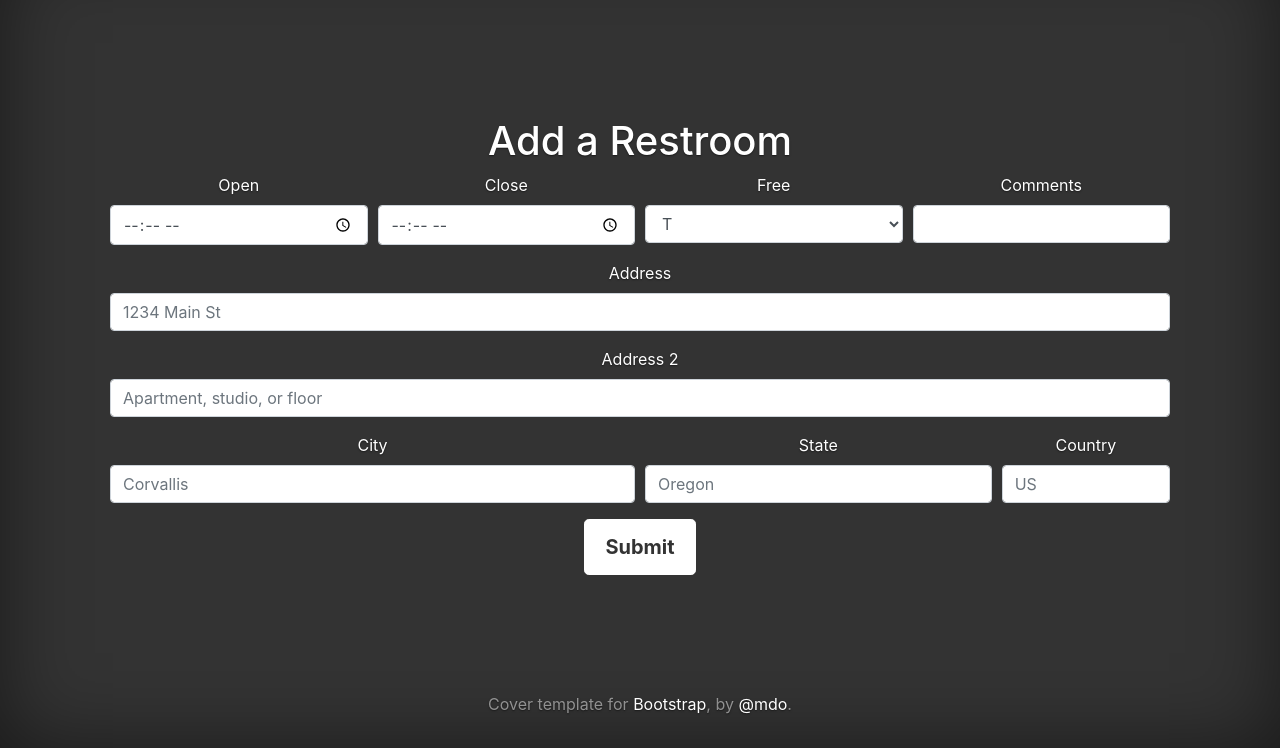
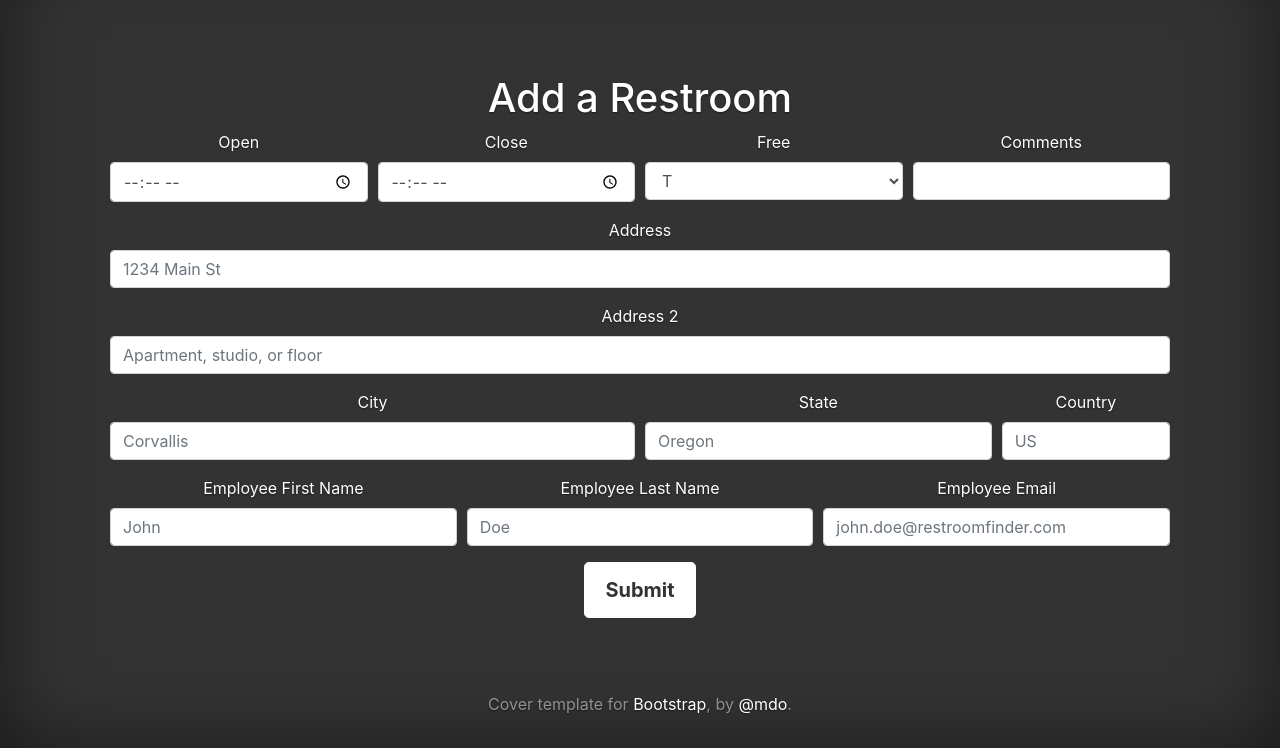
Before and after one commit to edyeung4/Restroom_Finder, a Flask app: page /employee_add in a window 1280 px wide. Shown: the part 52-800 px from the top of the page. Run offline with Flask 2, Linux system fonts and the light colour scheme; data that the repository does not hold is empty; some libraries are stand-ins or nearby versions.

Commit message:
Updates to employee_add.html for Better DB Support
Added text fields for employee first name, last name, email address
in order to find existing employees for RestroomsEmployees insertion.

This could later be removed and dynamically add the employeeID based
on last login? Might be more effort than desired for now.

```diff
--- a/templates/employee_add.html
+++ b/templates/employee_add.html
@@ -75,6 +75,19 @@
               <label for="inputState">Country</label>
               <input type="text" class="form-control" name="country" id="inputCountry" placeholder="US">
             </div>
+            <div class="form-group col-md-4">
+              <label for="inputFirstName">Employee First Name</label>
+              <input type="text" class="form-control" name="firstName" id="inputFname" placeholder="John">
+            </div>
+            <div class="form-group col-md-4">
+              <label for="inputLastName">Employee Last Name</label>
+              <input type="text" class="form-control" name="lastName" id="inputLname" placeholder="Doe">
+            </div>
+            <div class="form-group col-md-4">
+              <label for="inputEmail">Employee Email</label>
+              <input type="text" class="form-control" name="email" id="inputEmail" placeholder="john.doe@restroomfinder.com">
+            </div>
+
           </div>
           <button type="submit" class="btn btn-lg btn-secondary">Submit</button>
         </form>
```
